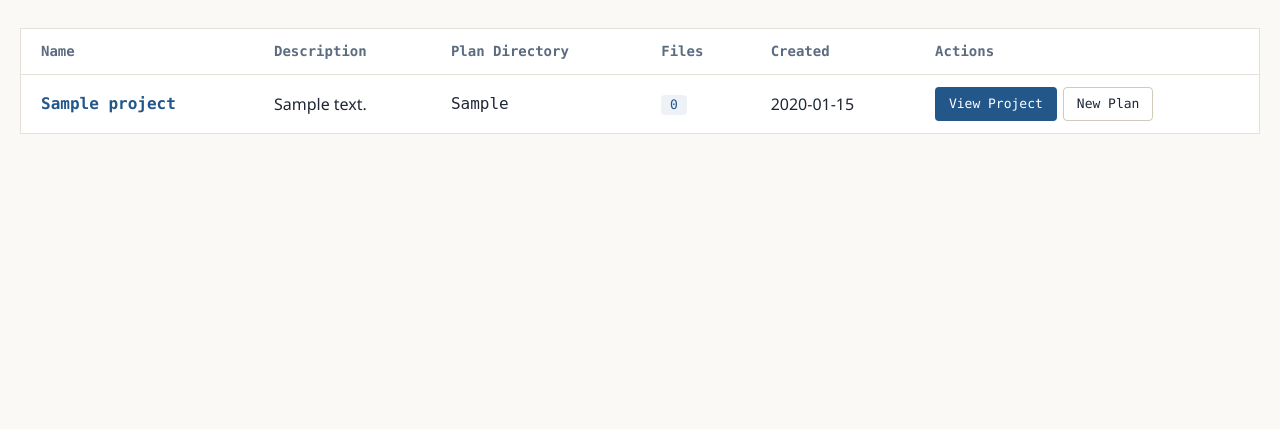
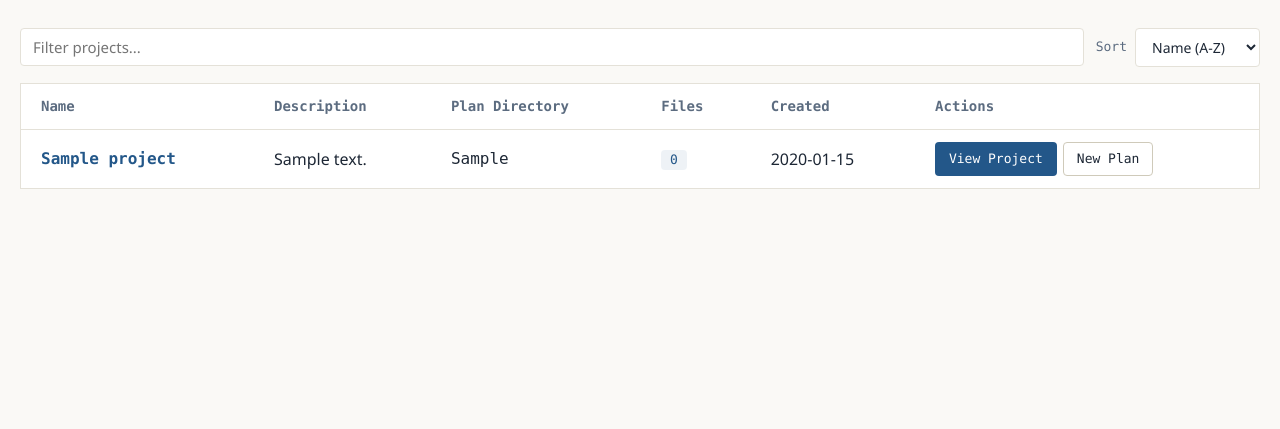
Before and after one commit to jaysonmulwa/flanner, a FastAPI app: template flanner/web/templates/projects.html in a window 1280 px wide. Shown: the part 191-620 px from the top of the page. Run offline with FastAPI, Linux system fonts and the light colour scheme; the template is opened without the code that fills it: most values are stand-ins (such as "Sample title", 1, 10 or a date in 2020).

Commit message:
feat(web): client-side filter and sort on project and plan lists
A reusable [data-listgroup] controller: a filter box hides non-matching items and a sort select reorders by name/created/updated via data-* attributes. Works on both the projects table and the plan-file card list; operates on the loaded page (global search is Cmd+K).

```diff
--- a/flanner/web/static/css/styles.css
+++ b/flanner/web/static/css/styles.css
@@ -213,6 +213,51 @@ a:hover { text-decoration: underline; text-underline-offset: 2px; }
   font-size: 0.75rem;
 }
 @media (max-width: 640px) { .cmdk-trigger span { display: none; } }
+
+/* ---- list filter + sort controls ---- */
+.list-controls {
+  display: flex;
+  flex-wrap: wrap;
+  align-items: center;
+  gap: var(--space-3);
+  margin-bottom: var(--space-4);
+}
+.list-filter {
+  flex: 1 1 14rem;
+  min-width: 0;
+  padding: var(--space-2) var(--space-3);
+  border: 1px solid var(--line);
+  border-radius: var(--radius);
+  background: var(--bg-raised);
+  color: var(--ink);
+  font-family: var(--sans);
+  font-size: 0.9375rem;
+}
+.list-filter:focus { outline: none; border-color: var(--accent); }
+.list-sort {
+  display: inline-flex;
+  align-items: center;
+  gap: var(--space-2);
+  font-family: var(--mono);
+  font-size: 0.8125rem;
+  color: var(--ink-muted);
+}
+.list-sort select {
+  padding: var(--space-2) var(--space-3);
+  border: 1px solid var(--line);
+  border-radius: var(--radius);
+  background: var(--bg-raised);
+  color: var(--ink);
+  font-family: var(--sans);
+  font-size: 0.875rem;
+}
+.list-empty {
+  padding: var(--space-4);
+  color: var(--ink-muted);
+  font-family: var(--mono);
+  font-size: 0.875rem;
+  text-align: center;
+}
 
 /* skip link: off-screen until focused */
 .skip-link {
--- a/flanner/web/static/js/app.js
+++ b/flanner/web/static/js/app.js
@@ -251,6 +251,52 @@ document.addEventListener('DOMContentLoaded', function () {
     dlg.addEventListener('click', function (e) { if (e.target === dlg) dlg.close(); });
 });
 
+// List filter + sort: client-side, over the rendered page. Any [data-listgroup]
+// with a [data-list-filter] input and/or [data-list-sort] select reorders and
+// hides its [data-list-item] children by their data-* attributes.
+// ponytail: operates on the current page (50 items); global search is Cmd+K.
+document.addEventListener('DOMContentLoaded', function () {
+    document.querySelectorAll('[data-listgroup]').forEach(function (group) {
+        const list = group.querySelector('[data-list]');
+        if (!list) return;
+        const filter = group.querySelector('[data-list-filter]');
+        const sort = group.querySelector('[data-list-sort]');
+        const empty = group.querySelector('[data-list-empty]');
+        const items = function () { return Array.from(list.querySelectorAll('[data-list-item]')); };
+
+        function applyFilter() {
+            const q = (filter ? filter.value : '').toLowerCase().trim();
+            let shown = 0;
+            items().forEach(function (it) {
+                const hay = (it.dataset.name || it.textContent).toLowerCase();
+                const hit = !q || hay.indexOf(q) !== -1;
+                it.hidden = !hit;
+                if (hit) shown++;
+            });
+            if (empty) empty.hidden = shown !== 0;
+        }
+
+        function applySort() {
+            if (!sort || !sort.value) return;
+            const parts = sort.value.split(':');
+            const key = parts[0];
+            const mul = parts[1] === 'desc' ? -1 : 1;
+            items().sort(function (a, b) {
+                const av = a.dataset[key] || '';
+                const bv = b.dataset[key] || '';
+                const an = Number(av), bn = Number(bv);
+                const numeric = av !== '' && bv !== '' && !isNaN(an) && !isNaN(bn);
+                const cmp = numeric ? an - bn : av.localeCompare(bv);
+                return cmp * mul;
+            }).forEach(function (it) { list.appendChild(it); });
+        }
+
+        if (filter) filter.addEventListener('input', applyFilter);
+        if (sort) sort.addEventListener('change', function () { applySort(); applyFilter(); });
+        applySort();
+    });
+});
+
 // Confirmation dialogs
 function confirmDelete(message) {
     return confirm(message || 'Are you sure you want to delete this item?');
--- a/flanner/web/templates/projects.html
+++ b/flanner/web/templates/projects.html
@@ -13,7 +13,20 @@
     </header>
 
     {% if projects %}
-    <div class="projects-table-container">
+    <div data-listgroup>
+        <div class="list-controls">
+            <input type="search" class="list-filter" data-list-filter
+                   placeholder="Filter projects..." aria-label="Filter projects by name">
+            <label class="list-sort">Sort
+                <select data-list-sort aria-label="Sort projects">
+                    <option value="name:asc">Name (A-Z)</option>
+                    <option value="created:desc">Newest first</option>
+                    <option value="created:asc">Oldest first</option>
+                    <option value="files:desc">Most files</option>
+                </select>
+            </label>
+        </div>
+        <div class="projects-table-container">
         <table class="data-table">
             <thead>
                 <tr>
@@ -25,9 +38,11 @@
                     <th>Actions</th>
                 </tr>
             </thead>
-            <tbody>
+            <tbody data-list>
                 {% for project in projects %}
-                <tr>
+                <tr data-list-item data-name="{{ project.name }}"
+                    data-created="{{ project.created_at.isoformat() if project.created_at else '' }}"
+                    data-files="{{ plan_counts.get(project.id, 0) }}">
                     <td>
                         <a href="/projects/{{ project.id }}" class="table-link">
                             <strong>{{ project.name }}</strong>
@@ -47,8 +62,10 @@
                     </td>
                 </tr>
                 {% endfor %}
+                <tr class="list-empty" data-list-empty hidden><td colspan="6">No projects match that filter.</td></tr>
             </tbody>
         </table>
+        </div>
     </div>
     {% else %}
     <div class="empty-state">
```
Also changed, not shown: flanner/web/templates/project_detail.html (+19 -2 lines), tests/test_web_routes.py (+11 -0 lines), CHANGELOG.md.
